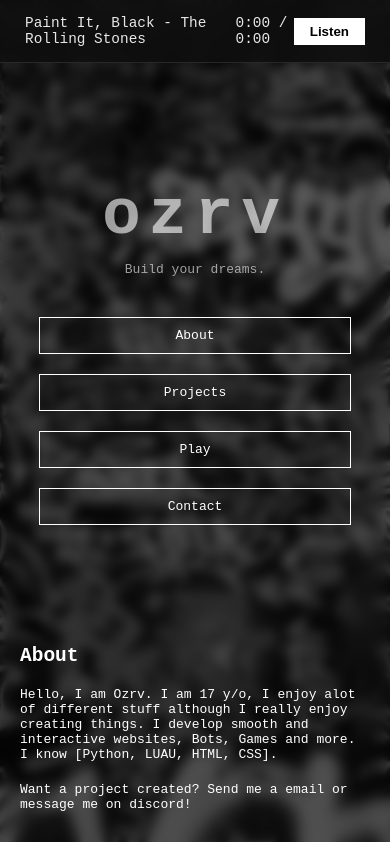
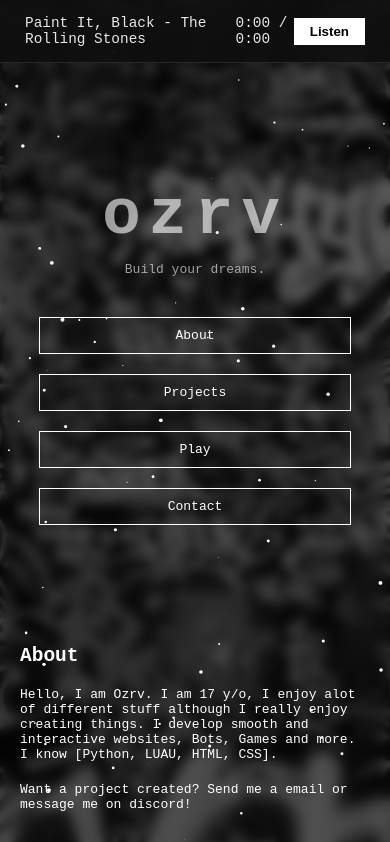
Before and after one commit to ozrvv/ozrv.net, a plain HTML site: page index.html in a window 390 px wide. Shown: the top 842 px of the page. Drawn offline with Linux system fonts and the light colour scheme.

Commit message:
Fix desktop custom cursor by restoring particles canvas and guarding optional elements

```diff
--- a/index.html
+++ b/index.html
@@ -11,6 +11,7 @@
   <!-- Background -->
   <div class="background"></div>
   <div class="overlay"></div>
+  <canvas id="particles"></canvas>
 
   <!-- Music Bar -->
   <div class="music-bar">
--- a/script.js
+++ b/script.js
@@ -67,8 +67,8 @@ revealOnScroll();
 // ==========================
 
 const canvas = document.getElementById("particles");
+if (canvas) {
   const ctx = canvas.getContext("2d");
-
   canvas.width = window.innerWidth;
   canvas.height = window.innerHeight;
 
@@ -86,7 +86,6 @@ for (let i = 0; i < 80; i++) {
 
   function animateParticles() {
     ctx.clearRect(0, 0, canvas.width, canvas.height);
-
     ctx.fillStyle = "white";
 
     particles.forEach(p => {
@@ -110,6 +109,7 @@ window.addEventListener("resize", () => {
     canvas.width = window.innerWidth;
     canvas.height = window.innerHeight;
   });
+}
 
 // ==========================
 // DESKTOP CUSTOM CURSOR
@@ -117,7 +117,7 @@ window.addEventListener("resize", () => {
 
 const cursor = document.getElementById("customCursor");
 
-if (window.innerWidth > 768) {
+if (cursor && window.innerWidth > 768) {
   cursor.style.display = "block";
 
   document.addEventListener("mousemove", e => {
```
Lines whose indentation alone changed are shown as unchanged.
